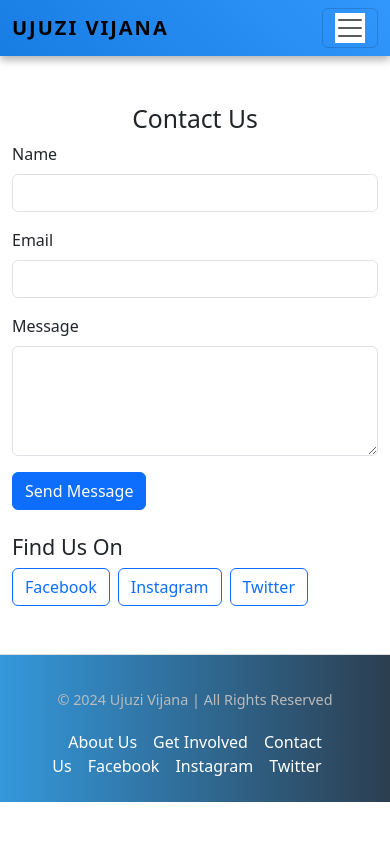
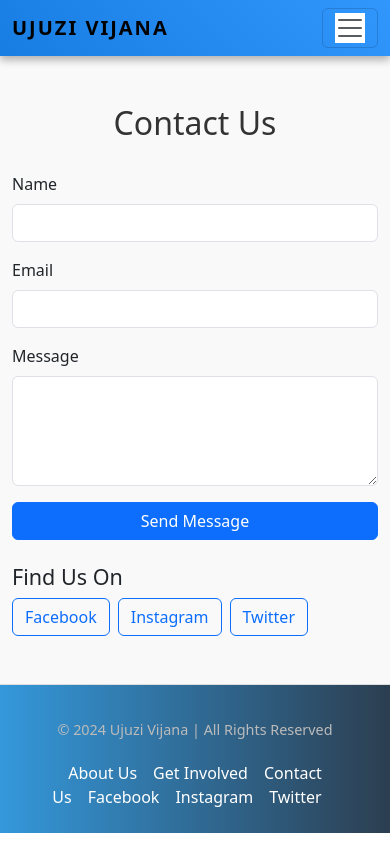
Before and after one commit to kipngenohaaron/Ujuzi-Vijana-, a React (Create React App) app: page /contact in a window 390 px wide. Built offline with nearby package versions, Linux system fonts and the light colour scheme.

Commit message:
styling input focus animations

```diff
--- a/src/styles.css
+++ b/src/styles.css
@@ -284,3 +284,86 @@ footer p {
     margin-top: 10px;
   }
 }
+/* Contact Section Styling */
+.contact {
+  background: #f9f9f9;
+  padding: 50px 0;
+}
+
+.contact h2 {
+  font-size: 2.5rem;
+  margin-bottom: 30px;
+  color: #333;
+}
+
+/* Form Input & Textarea Animations */
+.input-animation {
+  transition: all 0.3s ease;
+  padding: 10px;
+  font-size: 1rem;
+}
+
+.input-animation:focus {
+  border-color: #3498db;
+  box-shadow: 0 0 8px rgba(52, 152, 219, 0.6);
+  outline: none;
+}
+
+textarea:focus,
+input:focus {
+  background-color: #f3f9ff;
+}
+
+/* Submit Button Styling */
+.btn-animation {
+  transition: background-color 0.3s ease, transform 0.3s ease;
+  padding: 12px 20px;
+  font-size: 1.1rem;
+}
+
+.btn-animation:hover {
+  background-color: #2980b9;
+  transform: translateY(-3px);
+}
+
+.btn-primary {
+  background-color: #3498db;
+  border: none;
+}
+
+/* Social Media Buttons */
+.social-btn {
+  transition: background-color 0.3s ease, transform 0.3s ease;
+}
+
+.social-btn:hover {
+  background-color: #f39c12;
+  transform: scale(1.05);
+}
+
+/* Success Message Styling */
+.alert-success {
+  background-color: #28a745;
+  color: white;
+  font-size: 1.1rem;
+  margin-bottom: 20px;
+}
+
+/* Mobile Responsiveness */
+@media (max-width: 768px) {
+  .contact {
+    padding: 30px 0;
+  }
+
+  .contact h2 {
+    font-size: 2rem;
+  }
+
+  .input-animation {
+    width: 100%;
+  }
+
+  .btn-animation {
+    width: 100%;
+  }
+}
```
